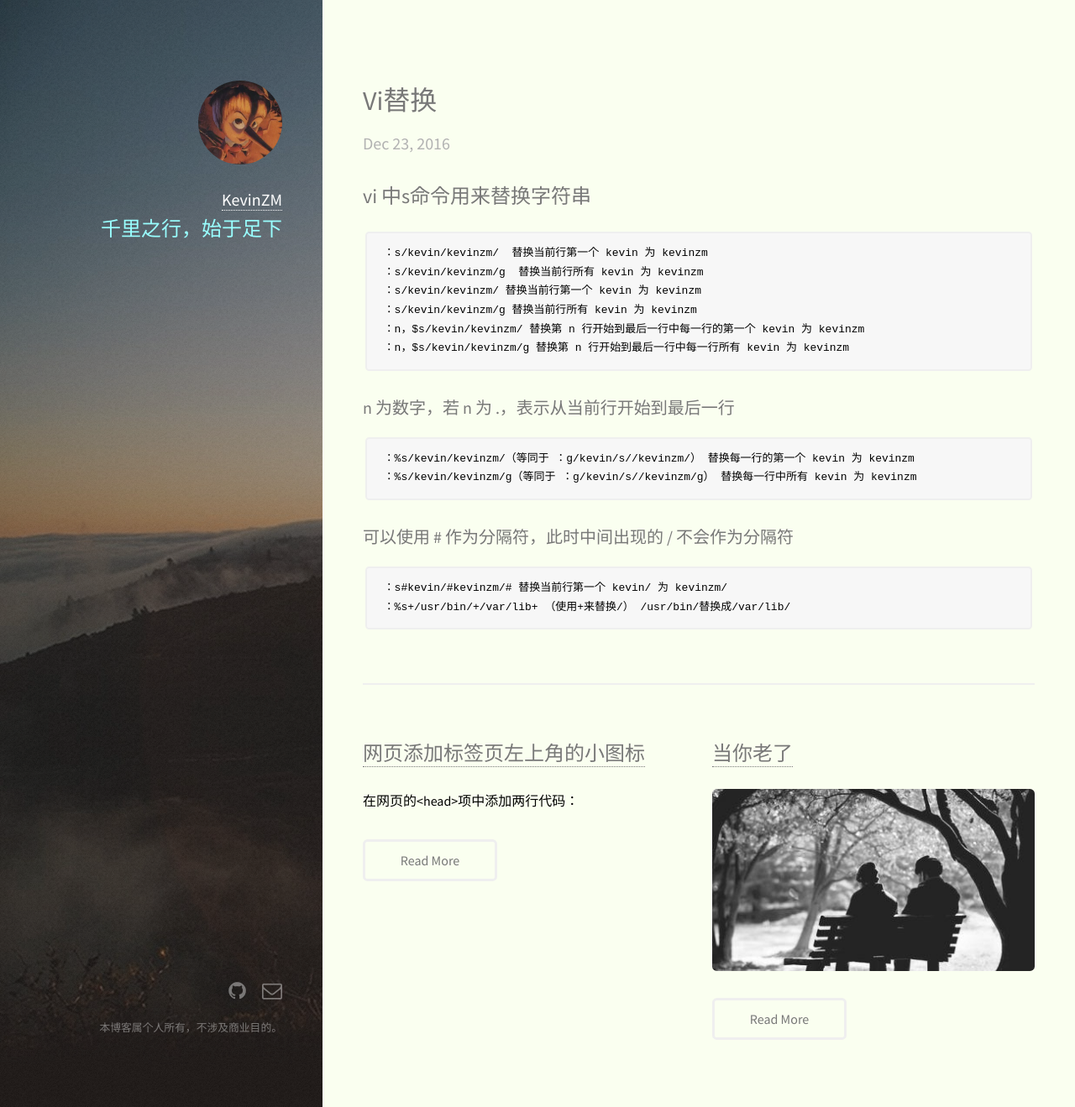
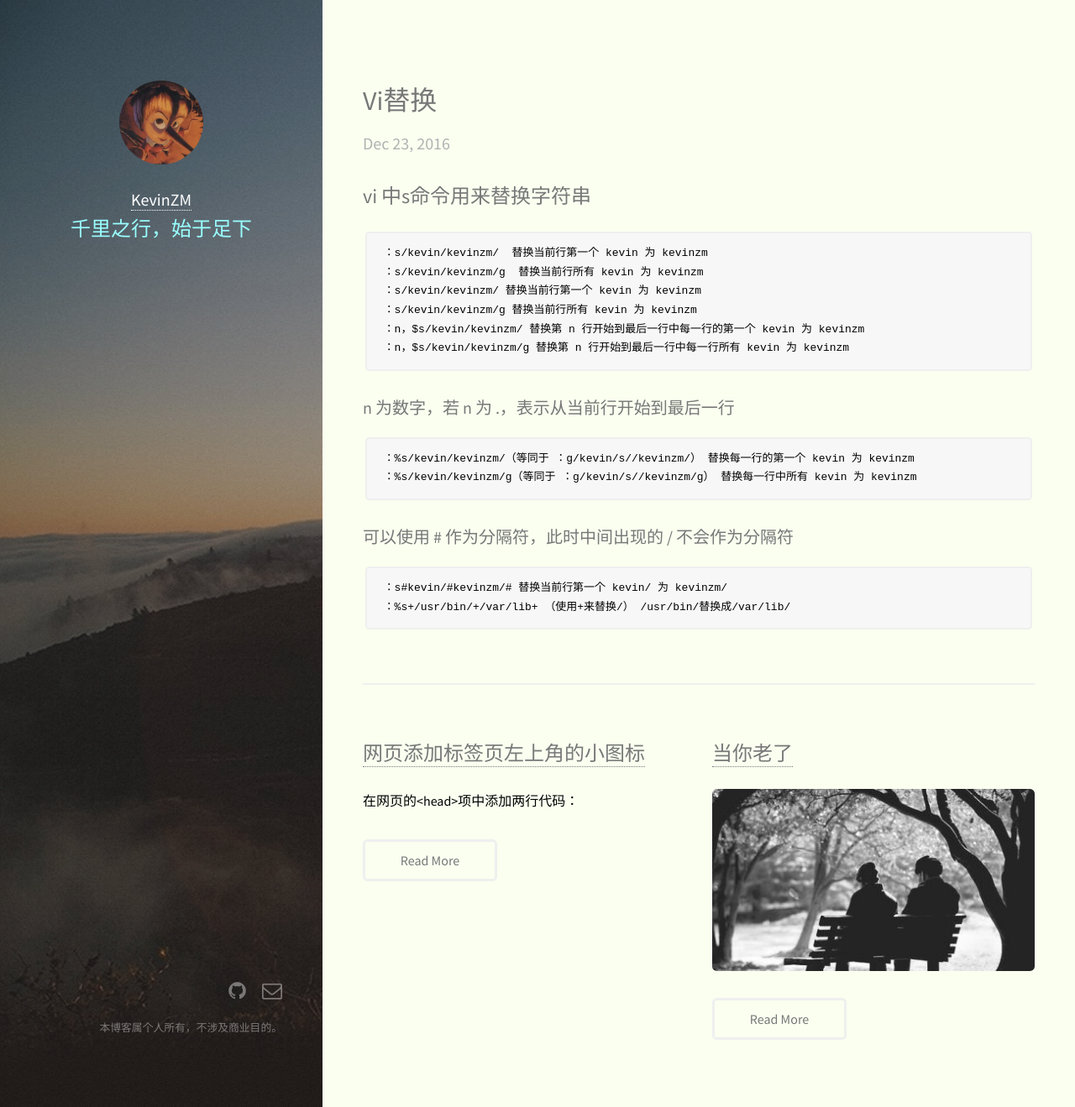
Before and after one commit to KevinZM/kevinzmmmmm.github.io, a Jekyll site: the page built from index.html, in a window 1280 px wide and 1319 px high. Shown: the whole window at 84% size. Built offline with Jekyll 4.4.1, drawn with Linux system fonts in a browser that asks for light colours.

Commit message:
更改对齐方式

```diff
--- a/css/style.css
+++ b/css/style.css
@@ -1,11 +1,6 @@
 @import url(font-awesome.min.css);
 @import url("http://fonts.googleapis.com/css?family=Source+Sans+Pro:400,400italic");
 
-/*
-	Strata by HTML5 UP
-	html5up.net | @n33co
-	Free for personal and commercial use under the CCA 3.0 license (html5up.net/license)
-*/
 
 /* Basic */
 
@@ -947,7 +942,7 @@
 		left: 0;
 		padding: 8em 4em 0 0;
 		position: fixed;
-		text-align: right;
+		text-align: center;
 		top: 0;
 		width: 35%;
 	}
```
